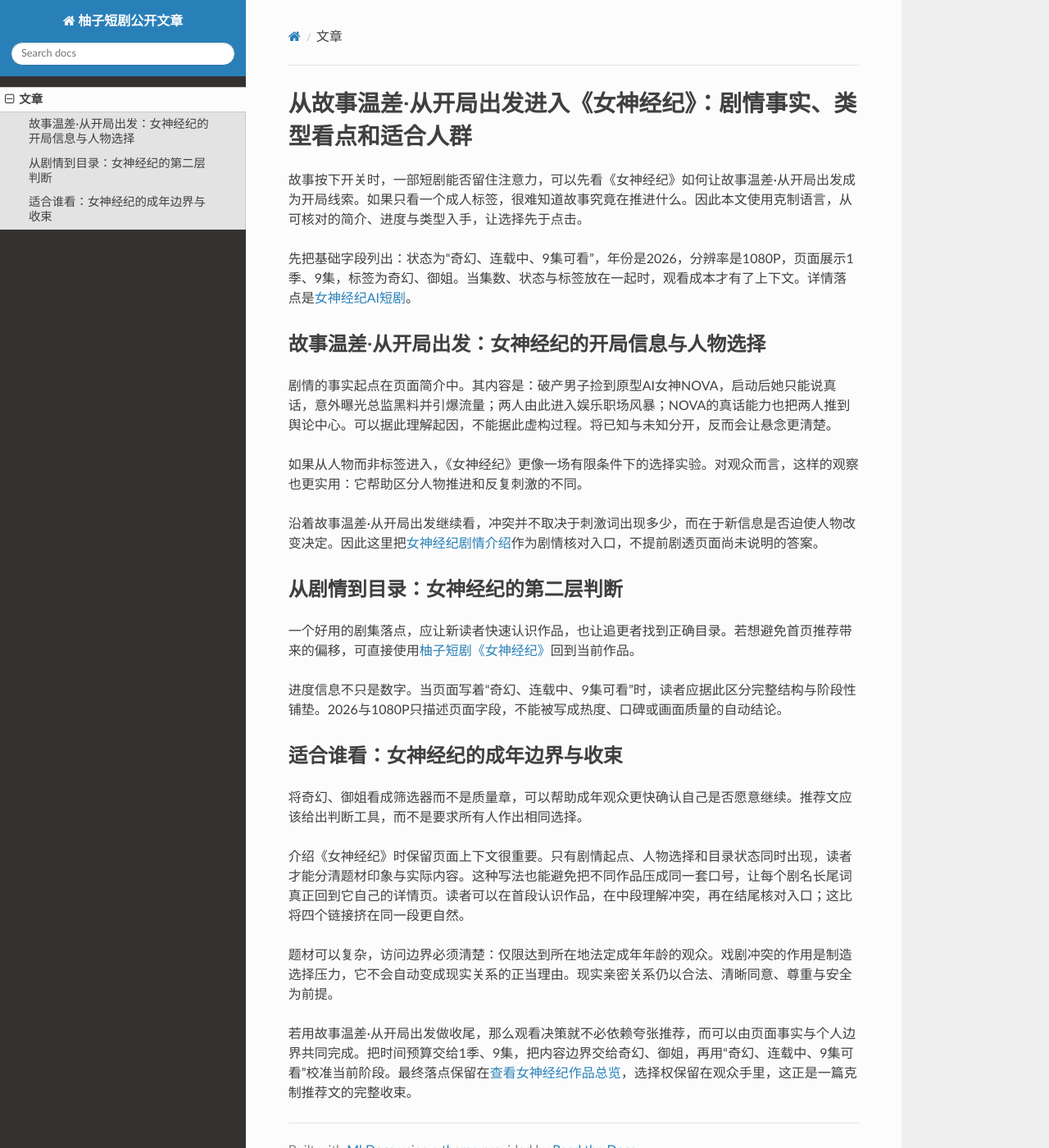
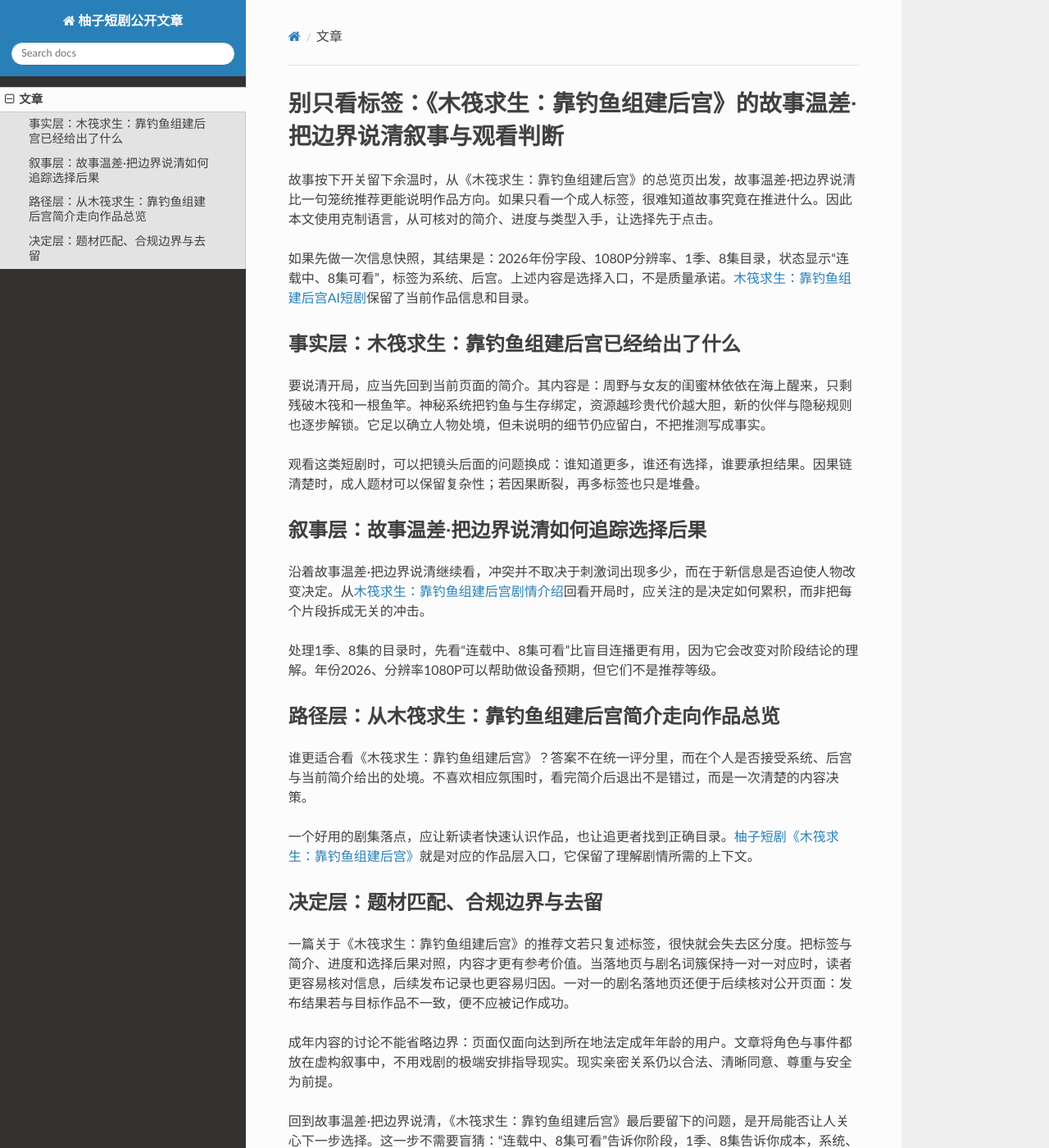
Before and after one commit to youziduanju-docs/youziduanju-readthedocs, an MkDocs documentation site: the page built from docs/article.md, in a window 1280 px wide and 1400 px high. Shown: the whole window at 82% size. Built offline with MkDocs 1.6.1, drawn with Linux system fonts in a browser that asks for light colours; nearby versions of some CDN libraries; some of the changed text lies outside the part shown.

Commit message:
Publish 2026-10-31 article

```diff
--- a/docs/article.md
+++ b/docs/article.md
@@ -1,29 +1,31 @@
-# 从故事温差·从开局出发进入《女神经纪》：剧情事实、类型看点和适合人群
+# 别只看标签：《木筏求生：靠钓鱼组建后宫》的故事温差·把边界说清叙事与观看判断
 
-故事按下开关时，一部短剧能否留住注意力，可以先看《女神经纪》如何让故事温差·从开局出发成为开局线索。如果只看一个成人标签，很难知道故事究竟在推进什么。因此本文使用克制语言，从可核对的简介、进度与类型入手，让选择先于点击。
+故事按下开关留下余温时，从《木筏求生：靠钓鱼组建后宫》的总览页出发，故事温差·把边界说清比一句笼统推荐更能说明作品方向。如果只看一个成人标签，很难知道故事究竟在推进什么。因此本文使用克制语言，从可核对的简介、进度与类型入手，让选择先于点击。
 
-先把基础字段列出：状态为“奇幻、连载中、9集可看”，年份是2026，分辨率是1080P，页面展示1季、9集，标签为奇幻、御姐。当集数、状态与标签放在一起时，观看成本才有了上下文。详情落点是[女神经纪AI短剧](https://youzidj.com/dramas/goddess-agent/?utm_source=backlink&utm_medium=referral&utm_campaign=youzidj-com-dramas-goddess-agent-410eb81aa2a5&utm_content=yz-75-20261030-023-link01)。
+如果先做一次信息快照，其结果是：2026年份字段、1080P分辨率、1季、8集目录，状态显示“连载中、8集可看”，标签为系统、后宫。上述内容是选择入口，不是质量承诺。[木筏求生：靠钓鱼组建后宫AI短剧](https://youzidj.com/dramas/raft-survival/?utm_source=backlink&utm_medium=referral&utm_campaign=youzidj-com-dramas-raft-survival-e84c65f0fac9&utm_content=yz-75-20261030-075-link01)保留了当前作品信息和目录。
 
-## 故事温差·从开局出发：女神经纪的开局信息与人物选择
+## 事实层：木筏求生：靠钓鱼组建后宫已经给出了什么
 
-剧情的事实起点在页面简介中。其内容是：破产男子捡到原型AI女神NOVA，启动后她只能说真话，意外曝光总监黑料并引爆流量；两人由此进入娱乐职场风暴；NOVA的真话能力也把两人推到舆论中心。可以据此理解起因，不能据此虚构过程。将已知与未知分开，反而会让悬念更清楚。
+要说清开局，应当先回到当前页面的简介。其内容是：周野与女友的闺蜜林依依在海上醒来，只剩残破木筏和一根鱼竿。神秘系统把钓鱼与生存绑定，资源越珍贵代价越大胆，新的伙伴与隐秘规则也逐步解锁。它足以确立人物处境，但未说明的细节仍应留白，不把推测写成事实。
 
-如果从人物而非标签进入，《女神经纪》更像一场有限条件下的选择实验。对观众而言，这样的观察也更实用：它帮助区分人物推进和反复刺激的不同。
+观看这类短剧时，可以把镜头后面的问题换成：谁知道更多，谁还有选择，谁要承担结果。因果链清楚时，成人题材可以保留复杂性；若因果断裂，再多标签也只是堆叠。
 
-沿着故事温差·从开局出发继续看，冲突并不取决于刺激词出现多少，而在于新信息是否迫使人物改变决定。因此这里把[女神经纪剧情介绍](https://youzidj.com/dramas/goddess-agent/?utm_source=backlink&utm_medium=referral&utm_campaign=youzidj-com-dramas-goddess-agent-410eb81aa2a5&utm_content=yz-75-20261030-023-link02)作为剧情核对入口，不提前剧透页面尚未说明的答案。
+## 叙事层：故事温差·把边界说清如何追踪选择后果
 
-## 从剧情到目录：女神经纪的第二层判断
+沿着故事温差·把边界说清继续看，冲突并不取决于刺激词出现多少，而在于新信息是否迫使人物改变决定。从[木筏求生：靠钓鱼组建后宫剧情介绍](https://youzidj.com/dramas/raft-survival/?utm_source=backlink&utm_medium=referral&utm_campaign=youzidj-com-dramas-raft-survival-e84c65f0fac9&utm_content=yz-75-20261030-075-link02)回看开局时，应关注的是决定如何累积，而非把每个片段拆成无关的冲击。
 
-一个好用的剧集落点，应让新读者快速认识作品，也让追更者找到正确目录。若想避免首页推荐带来的偏移，可直接使用[柚子短剧《女神经纪》](https://youzidj.com/dramas/goddess-agent/?utm_source=backlink&utm_medium=referral&utm_campaign=youzidj-com-dramas-goddess-agent-410eb81aa2a5&utm_content=yz-75-20261030-023-link03)回到当前作品。
+处理1季、8集的目录时，先看“连载中、8集可看”比盲目连播更有用，因为它会改变对阶段结论的理解。年份2026、分辨率1080P可以帮助做设备预期，但它们不是推荐等级。
 
-进度信息不只是数字。当页面写着“奇幻、连载中、9集可看”时，读者应据此区分完整结构与阶段性铺垫。2026与1080P只描述页面字段，不能被写成热度、口碑或画面质量的自动结论。
+## 路径层：从木筏求生：靠钓鱼组建后宫简介走向作品总览
 
-## 适合谁看：女神经纪的成年边界与收束
+谁更适合看《木筏求生：靠钓鱼组建后宫》？答案不在统一评分里，而在个人是否接受系统、后宫与当前简介给出的处境。不喜欢相应氛围时，看完简介后退出不是错过，而是一次清楚的内容决策。
 
-将奇幻、御姐看成筛选器而不是质量章，可以帮助成年观众更快确认自己是否愿意继续。推荐文应该给出判断工具，而不是要求所有人作出相同选择。
+一个好用的剧集落点，应让新读者快速认识作品，也让追更者找到正确目录。[柚子短剧《木筏求生：靠钓鱼组建后宫》](https://youzidj.com/dramas/raft-survival/?utm_source=backlink&utm_medium=referral&utm_campaign=youzidj-com-dramas-raft-survival-e84c65f0fac9&utm_content=yz-75-20261030-075-link03)就是对应的作品层入口，它保留了理解剧情所需的上下文。
 
-介绍《女神经纪》时保留页面上下文很重要。只有剧情起点、人物选择和目录状态同时出现，读者才能分清题材印象与实际内容。这种写法也能避免把不同作品压成同一套口号，让每个剧名长尾词真正回到它自己的详情页。读者可以在首段认识作品，在中段理解冲突，再在结尾核对入口；这比将四个链接挤在同一段更自然。
+## 决定层：题材匹配、合规边界与去留
 
-题材可以复杂，访问边界必须清楚：仅限达到所在地法定成年年龄的观众。戏剧冲突的作用是制造选择压力，它不会自动变成现实关系的正当理由。现实亲密关系仍以合法、清晰同意、尊重与安全为前提。
+一篇关于《木筏求生：靠钓鱼组建后宫》的推荐文若只复述标签，很快就会失去区分度。把标签与简介、进度和选择后果对照，内容才更有参考价值。当落地页与剧名词簇保持一对一对应时，读者更容易核对信息，后续发布记录也更容易归因。一对一的剧名落地页还便于后续核对公开页面：发布结果若与目标作品不一致，便不应被记作成功。
 
-若用故事温差·从开局出发做收尾，那么观看决策就不必依赖夸张推荐，而可以由页面事实与个人边界共同完成。把时间预算交给1季、9集，把内容边界交给奇幻、御姐，再用“奇幻、连载中、9集可看”校准当前阶段。最终落点保留在[查看女神经纪作品总览](https://youzidj.com/dramas/goddess-agent/?utm_source=backlink&utm_medium=referral&utm_campaign=youzidj-com-dramas-goddess-agent-410eb81aa2a5&utm_content=yz-75-20261030-023-link04)，选择权保留在观众手里，这正是一篇克制推荐文的完整收束。
+成年内容的讨论不能省略边界：页面仅面向达到所在地法定成年年龄的用户。文章将角色与事件都放在虚构叙事中，不用戏剧的极端安排指导现实。现实亲密关系仍以合法、清晰同意、尊重与安全为前提。
+
+回到故事温差·把边界说清，《木筏求生：靠钓鱼组建后宫》最后要留下的问题，是开局能否让人关心下一步选择。这一步不需要盲猜：“连载中、8集可看”告诉你阶段，1季、8集告诉你成本，系统、后宫告诉你题材。最终落点保留在[查看木筏求生：靠钓鱼组建后宫作品总览](https://youzidj.com/dramas/raft-survival/?utm_source=backlink&utm_medium=referral&utm_campaign=youzidj-com-dramas-raft-survival-e84c65f0fac9&utm_content=yz-75-20261030-075-link04)，选择权保留在观众手里，这正是一篇克制推荐文的完整收束。
```
